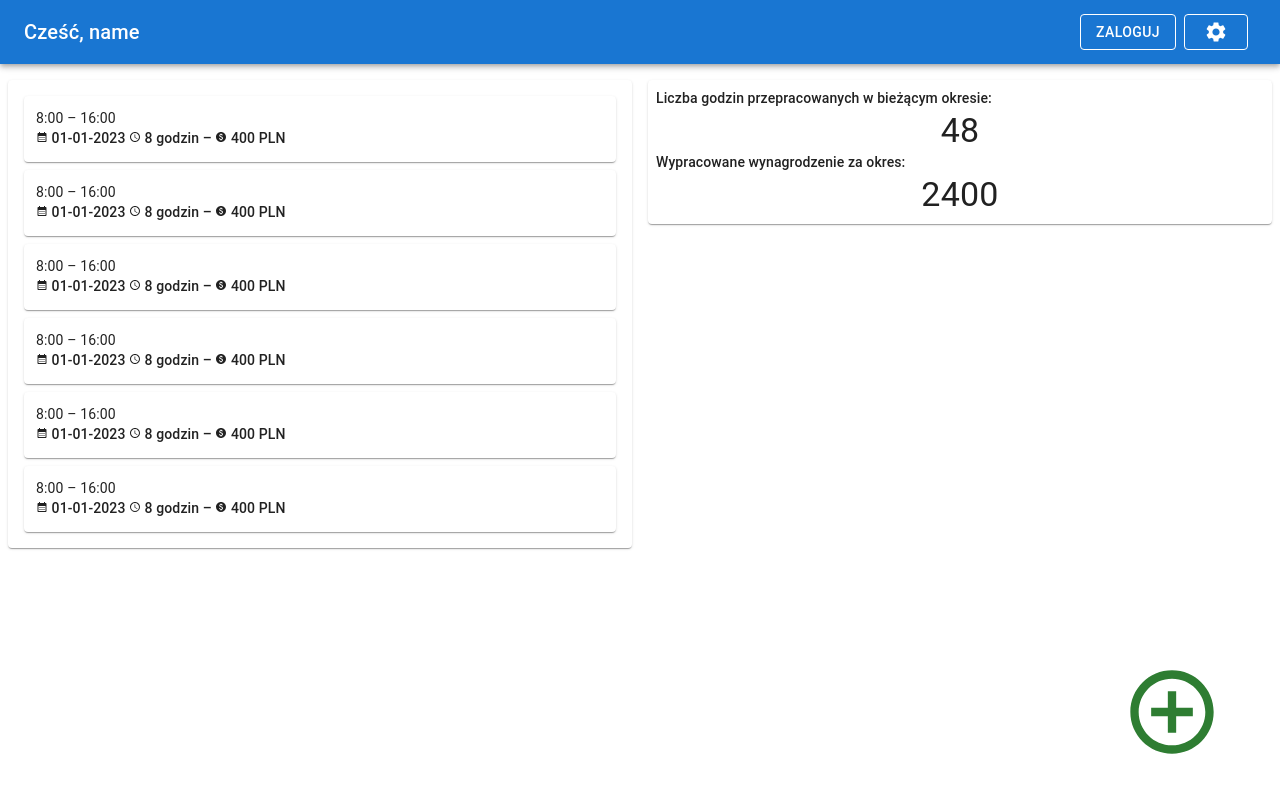
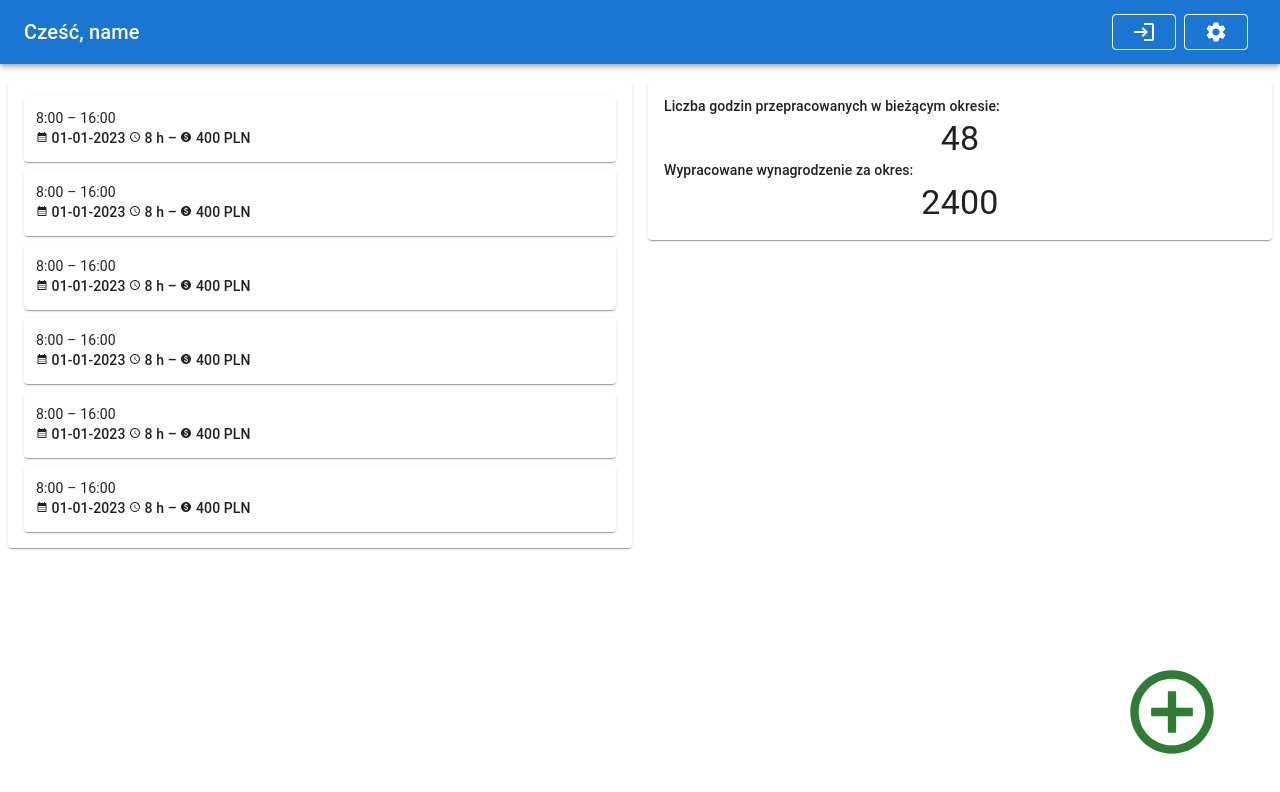
Before and after one commit to szymonwislocki/timeTable, a React (Vite) app: page / in a window 1280 px wide. Shown: the top 792 px of the page. Built offline with nearby package versions, Linux system fonts and the light colour scheme.

Commit message:
Settings dialog added

```diff
--- a/src/App.tsx
+++ b/src/App.tsx
@@ -1,9 +1,11 @@
+import { useState } from "react";
 import "./App.css";
 import Add from "./components/Add";
 import Controlbar from "./components/Controlbar";
 import MainScreen from "./components/MainScreen";
 
 function App() {
+
   return (
     <>
       <Controlbar />
--- a/src/components/Add.tsx
+++ b/src/components/Add.tsx
@@ -5,7 +5,7 @@ import AddCircleOutlineIcon from "@mui/icons-material/AddCircleOutline";
 
 const Add: FC = () => {
   return (
-    <IconButton color="success" sx={{ position: "absolute", bottom: "30px", right: "50px" }}>
+    <IconButton color="success" sx={{ position: "fixed", bottom: "30px", right: "50px" }}>
       <AddCircleOutlineIcon sx={{ fontSize: 100 }} />
     </IconButton>
   );
--- a/src/components/Controlbar.tsx
+++ b/src/components/Controlbar.tsx
@@ -1,8 +1,12 @@
 import { AppBar, Button, Icon, Toolbar, Typography } from "@mui/material";
 import SettingsIcon from "@mui/icons-material/Settings";
-import { FC } from "react";
+import LoginIcon from "@mui/icons-material/Login";
+import { FC, useState } from "react";
+import Settings from "./Settings";
 
 const Controlbar: FC = () => {
+  const [open, setOpen] = useState(false);
+
   return (
     <AppBar sx={{ m: -1, width: "100vw" }} position="static">
       <Toolbar>
@@ -10,11 +14,12 @@ const Controlbar: FC = () => {
           Cześć, {"name"}
         </Typography>
         <Button color="inherit" variant="outlined">
-          Zaloguj
+          <LoginIcon />
         </Button>
-        <Button sx={{ m: 1 }} color="inherit" variant="outlined">
+        <Button onClick={() => setOpen(true)} sx={{ m: 1 }} color="inherit" variant="outlined">
           <SettingsIcon />
         </Button>
+        <Settings open={open} setOpen={() => setOpen(false)} />
       </Toolbar>
     </AppBar>
   );
--- a/src/components/Schedule.tsx
+++ b/src/components/Schedule.tsx
@@ -11,7 +11,7 @@ const Schedule: FC = () => {
         8:00 – 16:00
       </Typography>
       <Typography variant="subtitle2" component="span">
-        <CalendarMonthIcon sx={{ fontSize: 12 }} /> 01-01-2023 <AccessTimeIcon sx={{ fontSize: 12 }} /> 8 godzin – <PaidIcon sx={{ fontSize: 12 }} /> 400 PLN
+        <CalendarMonthIcon sx={{ fontSize: 12 }} /> 01-01-2023 <AccessTimeIcon sx={{ fontSize: 12 }} /> 8 h – <PaidIcon sx={{ fontSize: 12 }} /> 400 PLN
       </Typography>
     </Card>
   );
--- /dev/null
+++ b/src/components/Settings.tsx
@@ -0,0 +1,32 @@
+import * as React from "react";
+import DialogTitle from "@mui/material/DialogTitle";
+import Dialog from "@mui/material/Dialog";
+import { Box, Button, InputLabel, MenuItem, Select, TextField } from "@mui/material";
+
+interface SimpleDialogProps {
+  open: boolean;
+  setOpen: (v: boolean) => void;
+}
+
+const Settings: React.FC<SimpleDialogProps> = ({ open, setOpen }) => {
+  //   const handleChange = (event: SelectChangeEvent) => {
+  //     setState(event.target.value as string);
+  //   };
+
+  return (
+    <Dialog open={open} onClose={setOpen}>
+      <Box sx={{ p: 1.5, display: "flex", flexDirection: "column", gap: 1 }}>
+        <DialogTitle>Ustawienia</DialogTitle>
+        <TextField label="Waluta" />
+        <TextField label="Stawka godzinowa" />
+        <Button variant="outlined" color="error">
+          Zamknij okres
+        </Button>
+        <Button variant="contained" color="success">
+          Zapisz
+        </Button>
+      </Box>
+    </Dialog>
+  );
+};
+export default Settings;
--- a/src/components/Summary.tsx
+++ b/src/components/Summary.tsx
@@ -3,7 +3,7 @@ import { FC } from "react";
 
 const Summary: FC = () => {
   return (
-    <Card sx={{ p: 1 }}>
+    <Card sx={{ p: 2 }}>
       <Typography variant="subtitle2" component="p">
         Liczba godzin przepracowanych w bieżącym okresie:
       </Typography>
```
